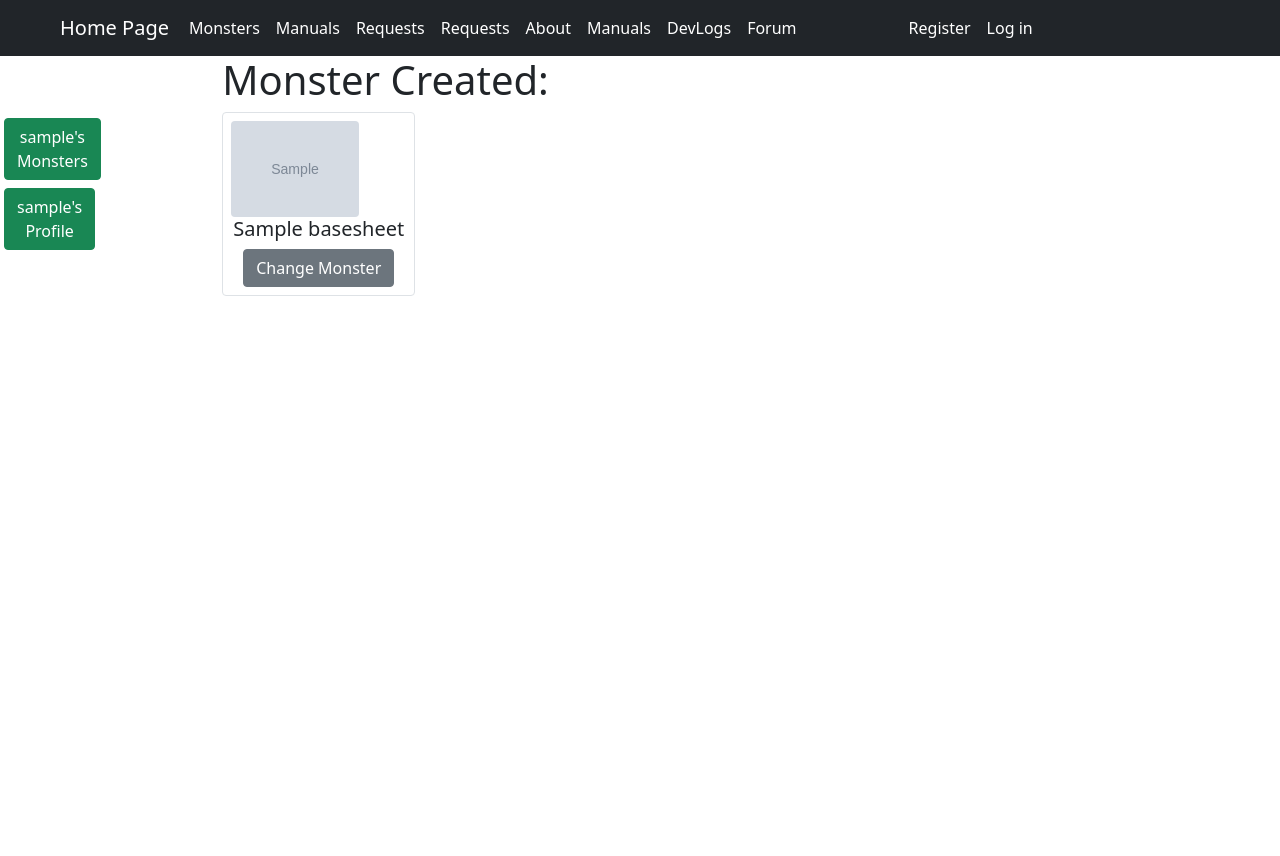
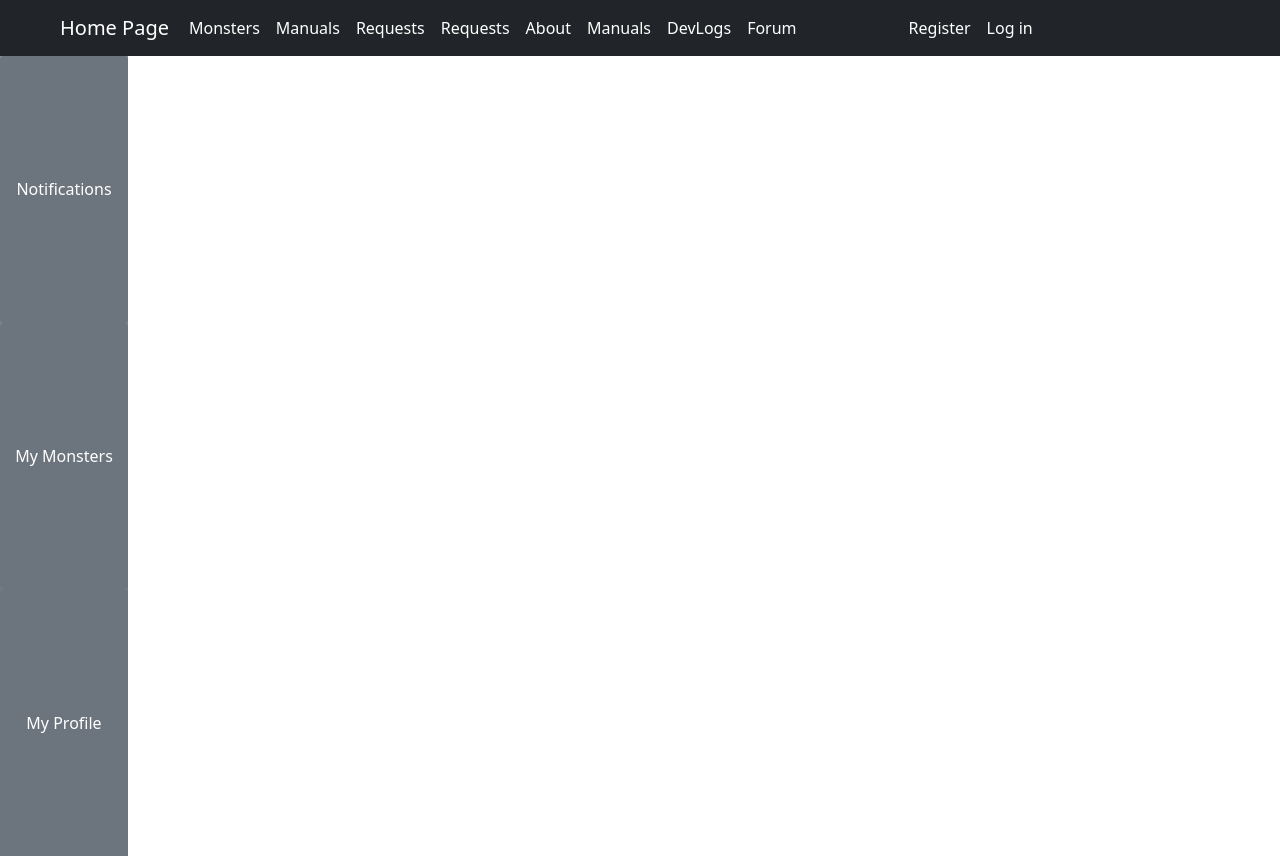
Before and after one commit to leogutschow/Monster-Importer, a Django app: a page that uses templates/partials/nav.html in a window 1280 px wide. Before the commit the page ends 296 px from the top, so only its background shows below. Run offline with Django 4.2, Linux system fonts and the light colour scheme; tables that the repository leaves empty hold one stand-in row (values such as "Sample post"); grey boxes marked "Sample" are stand-in pictures.

Commit message:
Criando um sistema de Notificações

```diff
--- a/authentications/models.py
+++ b/authentications/models.py
@@ -36,7 +36,7 @@ class Notification(models.Model):
     to_profile = models.ForeignKey(Profile, on_delete=models.CASCADE)
     type = models.CharField(max_length=2, choices=notification_type)
     message = models.TextField()
-    seen = models.BooleanField(default=True)
+    seen = models.BooleanField(default=False)
 
     def __str__(self):
         return f'{self.type}-{self.to_profile}-{self.message}'
--- /dev/null
+++ b/authentications/templates/accounts/partials/notifications.html
@@ -0,0 +1,14 @@
+<div class="container row mt-3">
+    <nav class="nav flex-column col">
+        <ul id="notificationsList" class="list-group">
+        {% for notification in notifications %}
+            <button message="{{ notification.message }}" type="button" class="list-group-item list-group-item-action border">{{notification}}</button>
+        {% endfor %}
+        </ul>
+    </nav>
+    <div id="notificationMessage" class="col">
+        <p id="notificationText">
+
+        </p>
+    </div>
+</div>
--- /dev/null
+++ b/authentications/templates/accounts/partials/profile_monsters.html
@@ -0,0 +1,18 @@
+<div class="flex-fill ms-5">
+  <h1>Monster Created:</h1>
+  <div class="d-flex justify-content-start">
+      {% for monster in monsters %}
+          <div class="rounded border me-auto p-2">
+              <a class="text-decoration-none" href="{% url 'monster:monster_detail' monster.slug %}">
+                  <img class="rounded mx-auto" src="{{ monster.image.url }}" style="max-width: 10vw">
+                  <h5 class="text-dark text-center">{{ monster.name }}</h5>
+              </a>
+              <div class="container-fluid">
+                  <button class="btn btn-secondary" type="button">
+                      <a class="text-white text-decoration-none">Change Monster</a>
+                  </button>
+              </div>
+          </div>
+      {% endfor %}
+  </div>
+</div>
--- a/authentications/templates/accounts/profile_detail.html
+++ b/authentications/templates/accounts/profile_detail.html
@@ -1,54 +1,33 @@
 {% extends 'base.html' %}
+{% load static %}
 <html lang="en">
 <head>
-    <meta charset="UTF-8">
     <title>{% block 'titulo' %}{{ profile.user.username }}{% endblock %}</title>
+    {% block 'styles' %}
+        <style>
+            .hidden {
+                display: none;
+            }
+        </style>
+    {% endblock %}
 </head>
 <body>
     {% block 'conteudo' %}
-    <div class="d-flex">
-        <div class="btn-toolbar ms-0 mt-4 p-3" role="toolbar">
-             {% if user.is_authenticated %}
-                <div class="col-sm-1 btn-group-vertical" role="group">
-                    <div class="row">
-                        <button class="btn btn-success mb-2">My Monsters</button>
-                    </div>
-                    <div class="row">
-                        <button class="btn btn-success mb-2">My Profile</button>
-                    </div>
-                </div>
-            {% else %}
-                <div class="col-sm-1 btn-group-vertical" role="group">
-                    <div class="row">
-                        <button class="btn btn-success mb-2">{{ profile.user.username }}'s Monsters</button>
-                    </div>
-                    <div class="row">
-                        <button class="btn btn-success mb-2">{{ profile.user.username }}'s Profile</button>
-                    </div>
-                </div>
-            {% endif %}
-        </div>
-        <div id="myMonsters" class="flex-fill ms-5">
-            <h1>Monster Created:</h1>
-            <div class="d-flex justify-content-start">
-                {% for monster in monsters %}
-                    <div class="rounded border me-auto p-2">
-                        <a class="text-decoration-none" href="{% url 'monster:monster_detail' monster.slug %}">
-                            <img class="rounded mx-auto" src="{{ monster.image.url }}" style="max-width: 10vw">
-                            <h5 class="text-dark text-center">{{ monster.name }}</h5>
-                        </a>
-                        <div class="container-fluid">
-                            <button class="btn btn-secondary" type="button">
-                                <a class="text-white text-decoration-none">Change Monster</a>
-                            </button>
-                        </div>
-                    </div>
-                {% endfor %}
+        <div class="d-flex">
+            <nav class="nav flex-fluid-column justify-content-center bg-secondary bg-gradient" style="width: 10vw; height:100vh">
+                <button id="myNotificationsBtn" class="btn btn-secondary flex-fill" type="button">Notifications</button>
+                <button id="myMonstersBtn" class="btn btn-secondary flex-fill" type="button">My Monsters</button>
+                <button id="myProfileBtn" class="btn btn-secondary flex-fill" type="button">My Profile</button>
+            </nav>
+            <div id="contentList" class="d-flex">
+                <div id="myMonsters" class="hidden">{% include 'accounts/partials/profile_monsters.html' %}</div>
+                <div id="myNotifications" class="">{% include 'accounts/partials/notifications.html' %}</div>
             </div>
         </div>
+    {% block 'scripts' %}
+        <script src="{% static 'vendor/js/dynamic_profile.js' %}"></script>
+    {% endblock %}
+    {% endblock %}
 
-
-    </div>
-    {% endblock %}
 </body>
 </html>
--- a/authentications/views.py
+++ b/authentications/views.py
@@ -2,10 +2,10 @@ from django.shortcuts import render, reverse, redirect, HttpResponseRedirect
 from .forms import RegisterForm
 from django.contrib.auth.models import User
 from django.contrib import messages
-from .models import Profile
+from .models import Profile, Notification
 from django.contrib.auth.views import LoginView, LogoutView
 from django.contrib.auth.mixins import LoginRequiredMixin
-from django.views.generic import FormView, DetailView
+from django.views.generic import FormView, DetailView, ListView
 from monsters.models import BaseSheet
 
 
@@ -65,4 +65,7 @@ class ProfileView(DetailView, LoginRequiredMixin):
         monsters = BaseSheet.objects.filter(created_by=profile)
         context['profile'] = profile
         context['monsters'] = monsters
+        if profile.user == self.request.user:
+            notifications = Notification.objects.filter(to_profile=profile)
+            context['notifications'] = notifications
         return context
--- a/forum/templates/forum/forum_detail.html
+++ b/forum/templates/forum/forum_detail.html
@@ -18,7 +18,8 @@
                 {% endfor %}
                 <div>
                     {% if user.is_authenticated %}
-                    <form>
+                    <form class="container" method="post">
+                        {% csrf_token %}
                         {{ form }}
                         <button class="btn btn-success" type="submit">Comment</button>
                     </form>
--- a/templates/partials/nav.html
+++ b/templates/partials/nav.html
@@ -1,3 +1,4 @@
+{% load notifications %}
 <nav class="navbar navbar-expand-lg navbar-light bg-dark">
     <div class="container-fluid ms-5">
         <a class="navbar-brand col text-white text-decoration-none me-0" href="{% url 'home:home_page' %}">Home Page</a>
@@ -49,6 +50,7 @@
                             <ul class="dropdown-menu" aria-labelledby="navbarToggle">
                                 <li><a class="dropdown-item disabled">{{ user.username }}</a></li>
                                 <li><hr class="dropdown-divider"></li>
+                                <li><a class="dropdown-item" href="{% url 'auth:profile' user.username %}">Notifications {% if user|get_notifications > 0 %} <span class="badge bg-danger rounded-pill">+{{ user|get_notifications }}</span>{% else %}<span class="badge bg-danger rounded-pill">0</span>{% endif %}</a></li>
                                 <li><a class="dropdown-item" href="{% url 'auth:profile' user.username %}">My Profile</a></li>
                                 <li><a class="dropdown-item" href="{% url 'auth:logout' %}">Logout</a></li>
                             </ul>
--- /dev/null
+++ b/templates/static/vendor/js/dynamic_profile.js
@@ -0,0 +1,28 @@
+const notificationsBtn = document.getElementById('myNotificationsBtn');
+notificationsBtn.addEventListener('click', change_page);
+const monstersBtn = document.getElementById('myMonstersBtn');
+monstersBtn.addEventListener('click', change_page);
+const profileBtn = document.getElementById('myProfileBtn');
+profileBtn.addEventListener('click', change_page);
+
+function change_page(event){
+    const allContent = document.getElementById('contentList').childNodes;
+    console.log(allContent);
+    allContent.forEach(content => {
+        if (content.tagName =='DIV'){
+            content.setAttribute('class', 'hidden');
+        }
+    });
+    console.log(event.target.id);
+    switch (event.target.id){
+        case 'myNotificationsBtn':
+            const notificationContent = document.getElementById('myNotifications');
+            notificationContent.setAttribute('class', '');
+            break;
+
+        case 'myMonstersBtn':
+            const monstersContent = document.getElementById('myMonsters');
+            monstersContent.setAttribute('class', '');
+            break
+    }
+}
```
Also changed, not shown: authentications/templatetags/notifications.py (added, +11 -0 lines), forum/views.py (+26 -2 lines), authentications/templatetags/__init__.py (added), authentications/urls.py (line endings or trailing spaces).
